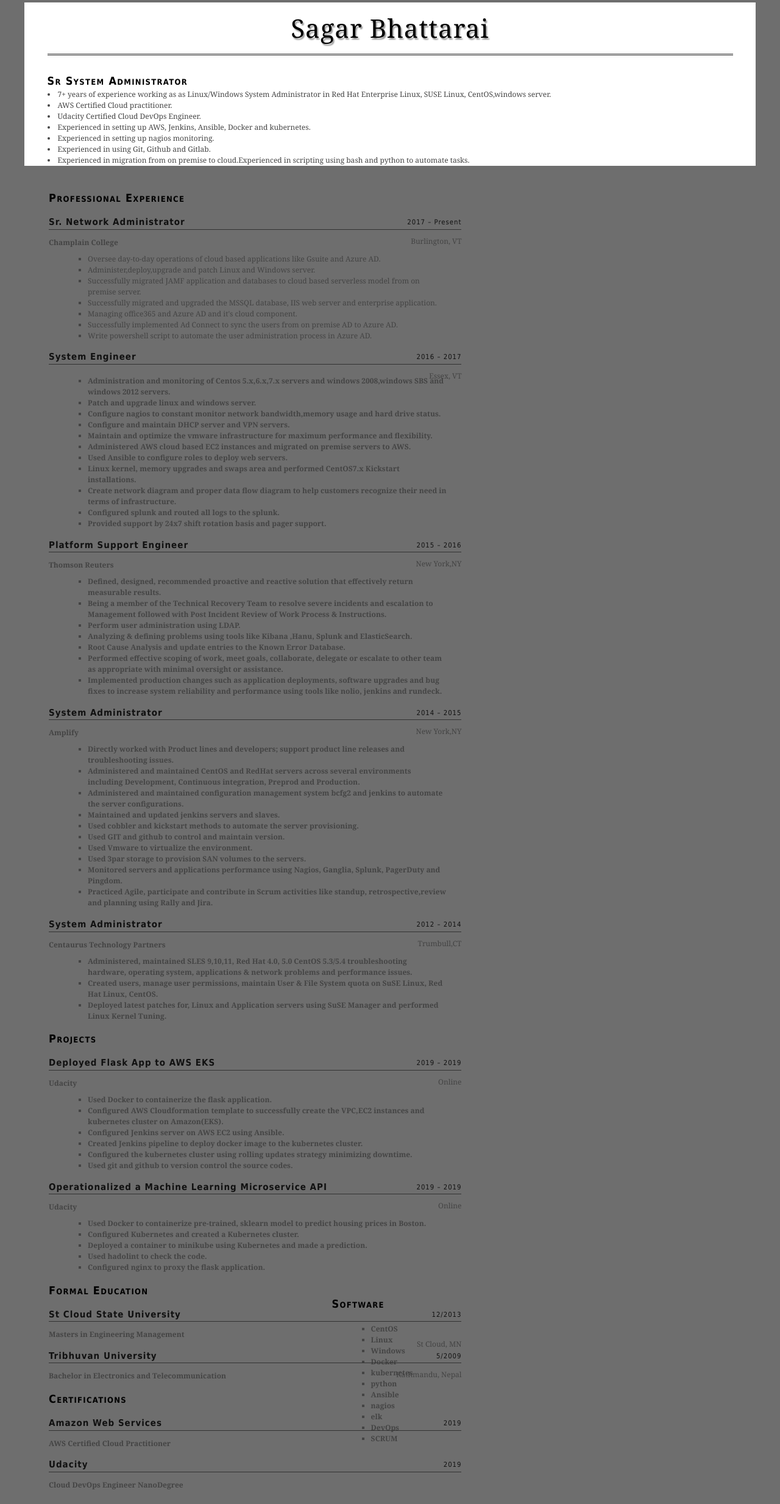
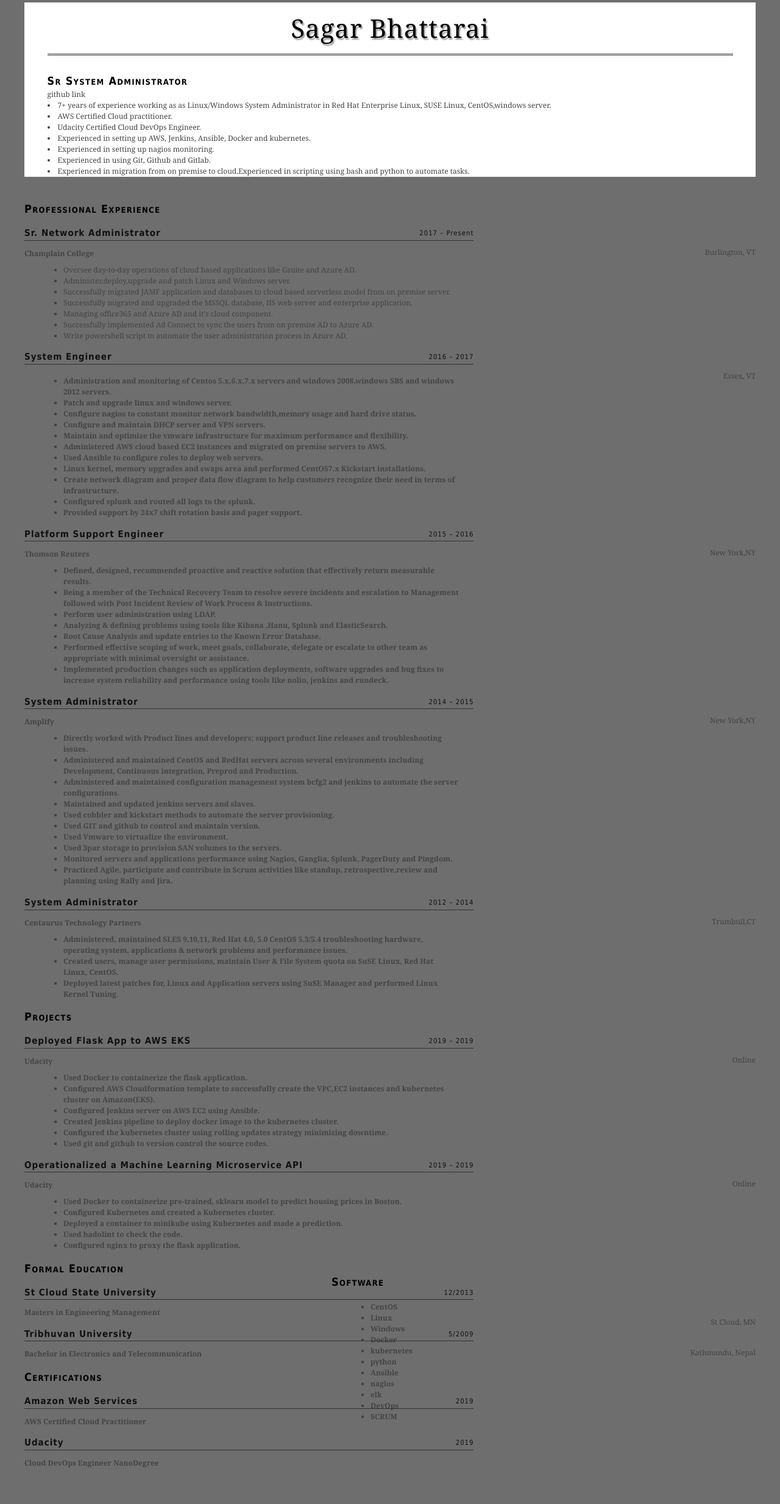
Before and after one commit to sagar437/newsapp-docker, a Flask app: page / in a window 1280 px wide. Shown: the whole page at 61% size. After the commit the page ends 2407 px from the top, so only its background shows below. Run offline with Flask 2, Linux system fonts and the light colour scheme.

Commit message:
fixed index.html

```diff
--- a/docker_project/app/src/templates/index.html
+++ b/docker_project/app/src/templates/index.html
@@ -6,7 +6,7 @@
       <h1>Sagar Bhattarai</h1>
       <h2>Sr System Administrator</h2>
       <p>
-      <a href="https://github.com/sagar437"> </a>
+      <a href="https://github.com/sagar437">github link </a>
 <li>7+ years of experience working as as Linux/Windows System Administrator in Red Hat Enterprise Linux, SUSE Linux, CentOS,windows server.</li>
 <li>AWS Certified Cloud practitioner.</li>
 <li>Udacity Certified Cloud DevOps Engineer.</li>
@@ -19,7 +19,6 @@
   </header>
   <!-- 2a. Resume Content -->
   <section class="resume_content">
-    <article>
       <h2>Professional Experience</h2>
       <section>
           <h3>Sr. Network Administrator <span class="time">
```
